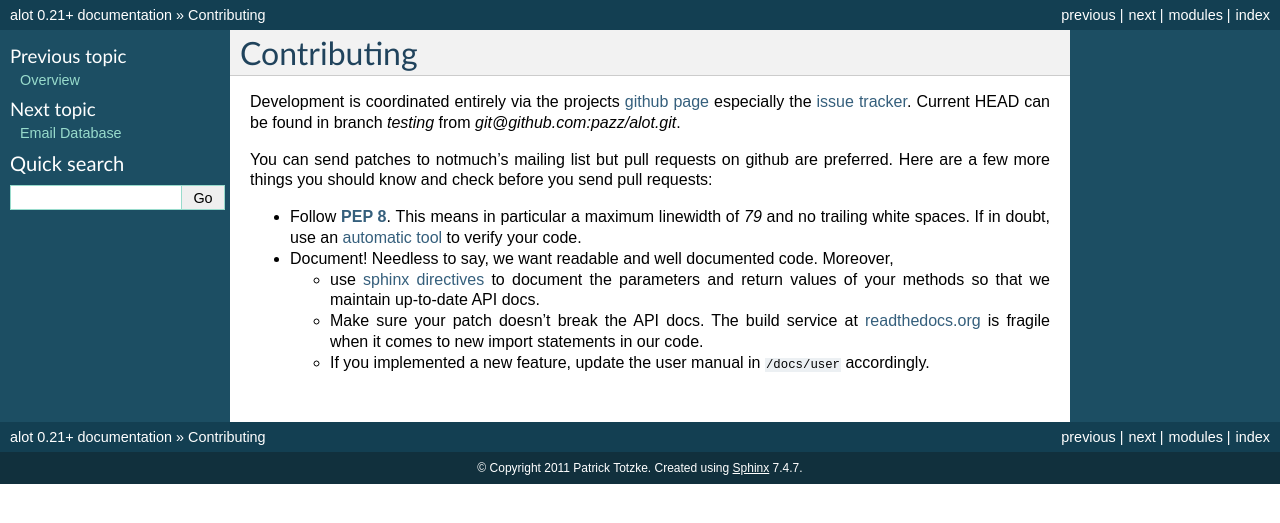
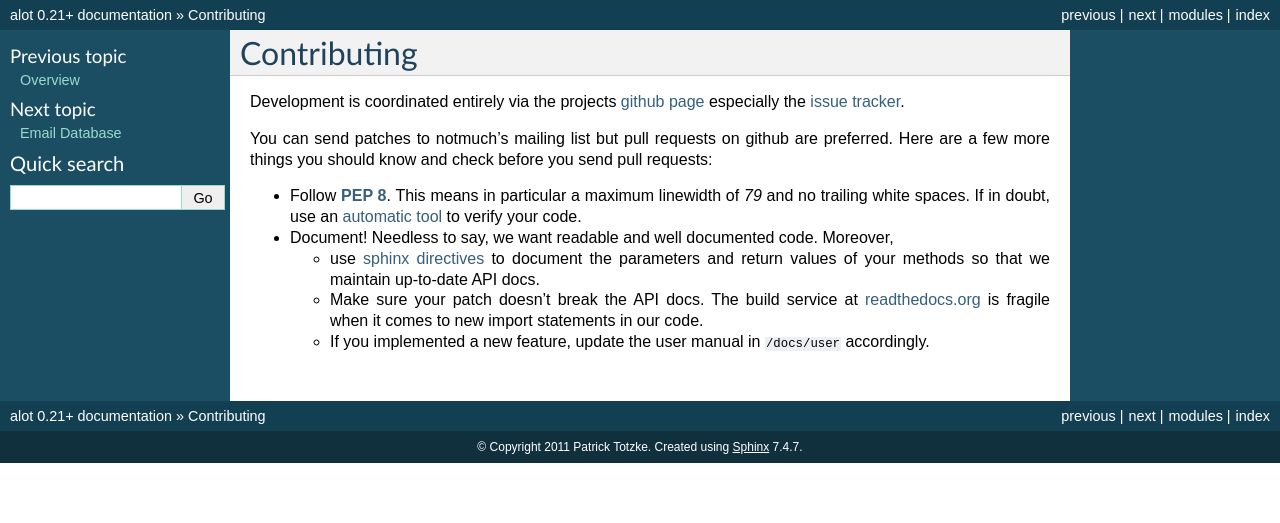
Before and after one commit to pazz/alot, a Sphinx documentation site: the page built from docs/source/api/contributing.rst, in a window 1280 px wide. Shown: the top 523 px of the page. Built offline with Sphinx 7.4.7, drawn with Linux system fonts in a browser that asks for light colours.

Commit message:
update contributing file in docs

```diff
--- a/docs/source/api/contributing.rst
+++ b/docs/source/api/contributing.rst
@@ -3,7 +3,6 @@ Contributing
 
 Development is coordinated entirely via the projects `github page <https://github.com/pazz/alot>`_
 especially the `issue tracker <https://github.com/pazz/alot/issues>`_.
-Current HEAD can be found in branch `testing` from `git@github.com:pazz/alot.git`.
 
 You can send patches to notmuch's mailing list but pull requests on github are preferred.
 Here are a few more things you should know and check before you send pull requests:
@@ -16,6 +15,6 @@ Here are a few more things you should know and check before you send pull reques
 
   * use `sphinx directives <http://sphinx.pocoo.org/rest.html>`_ to document
     the parameters and return values of your methods so that we maintain up-to-date API docs.
-  * Make sure your patch doesn't break the API docs. The build service at `readthedocs.org <http:alot.rtfd.org>`_
+  * Make sure your patch doesn't break the API docs. The build service at `readthedocs.org <http://alot.rtfd.org>`_
     is fragile when it comes to new import statements in our code.
   * If you implemented a new feature, update the user manual in :file:`/docs/user` accordingly.
```
